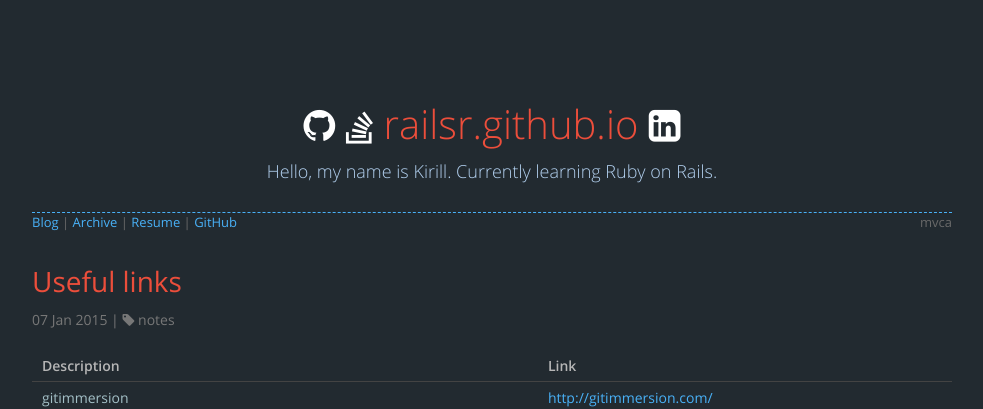
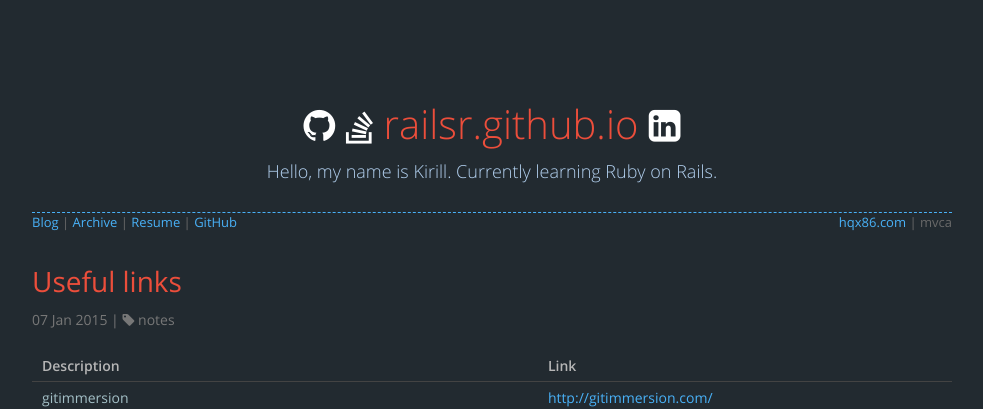
Before and after one commit to railsr/railsr.github.io, a Jekyll site: the page built from _posts/2015-01-07-useful-links.md, in a window 1280 px wide. Shown: the top 409 px of the page, without its empty margins (148-1131 px from the left). Built offline with Jekyll 4.4.1, drawn with Linux system fonts in a browser that asks for light colours; nearby versions of some CDN libraries; comment, search, counter and statistics services are not loaded.

Commit message:
Update nav-links.html

```diff
--- a/_includes/nav-links.html
+++ b/_includes/nav-links.html
@@ -6,5 +6,6 @@
 </span>
 
 <span class="credits right">
+  <a href="http://hqx86.com/">hqx86.com</a> |
   mvca
 </span>
```
